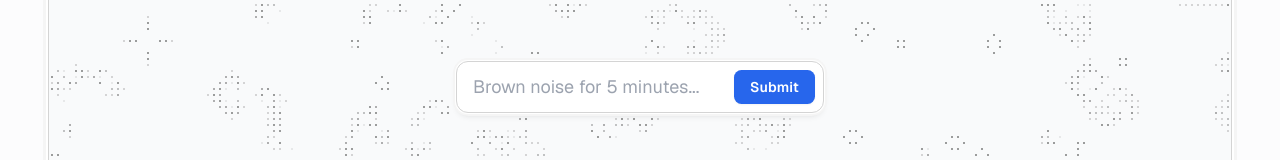
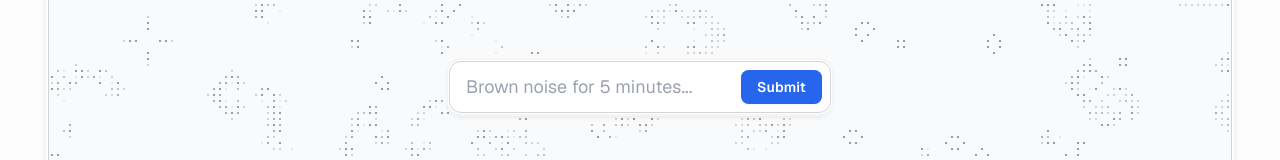
Before and after one commit to gillkyle/avora, a Next.js app: page / in a window 1280 px wide. Shown: the part 293-453 px from the top of the page. Built offline with nearby package versions, Linux system fonts and the light colour scheme.

Commit message:
bigger input

```diff
--- a/src/components/AudioInput.tsx
+++ b/src/components/AudioInput.tsx
@@ -32,7 +32,7 @@ export function AudioInput({
         value={input}
         onChange={(e) => setInput(e.target.value)}
         placeholder="Brown noise for 5 minutes..."
-        className="flex-grow outline-none px-2"
+        className="flex-grow outline-none px-2 min-w-[275px]"
       />
       <Button type="submit" variant="contained">
         Submit
```
